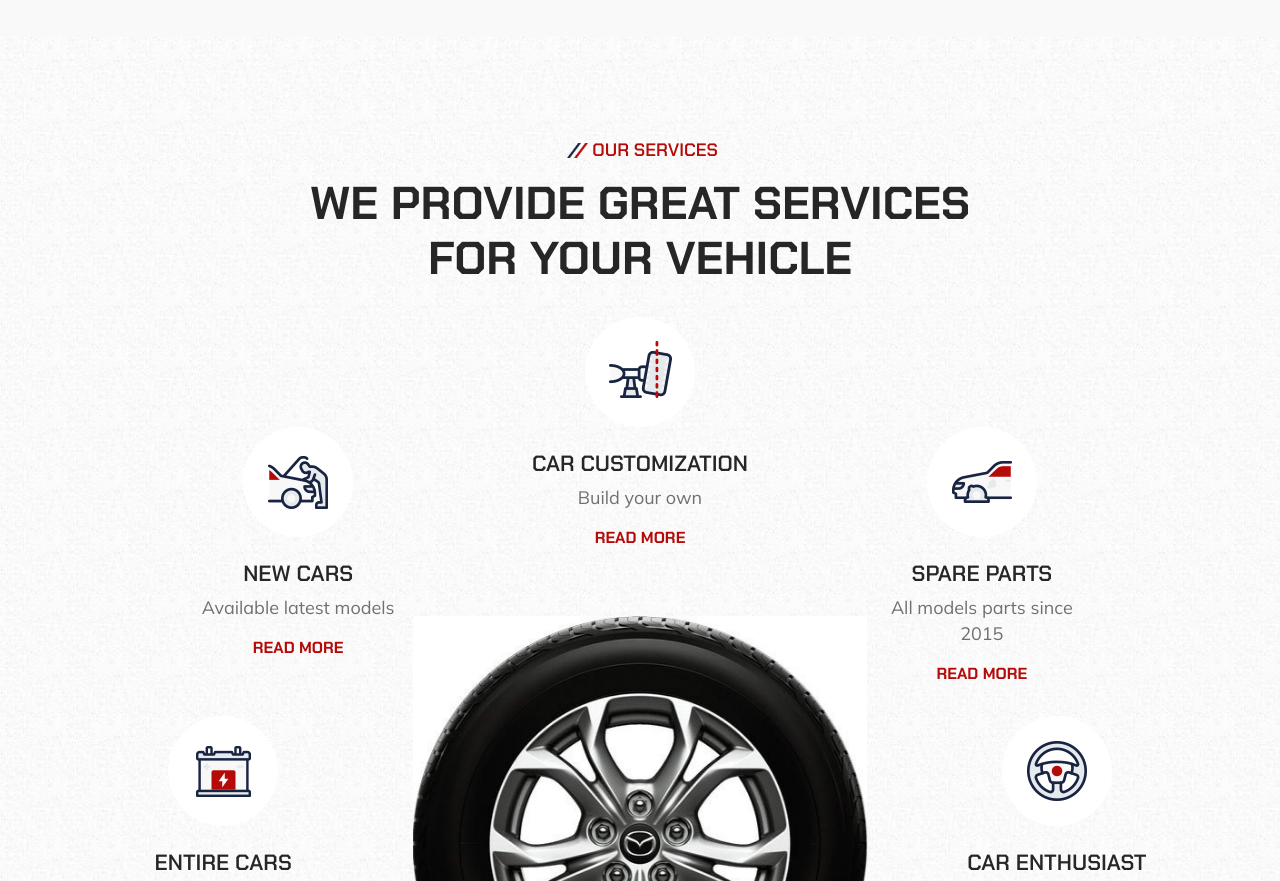
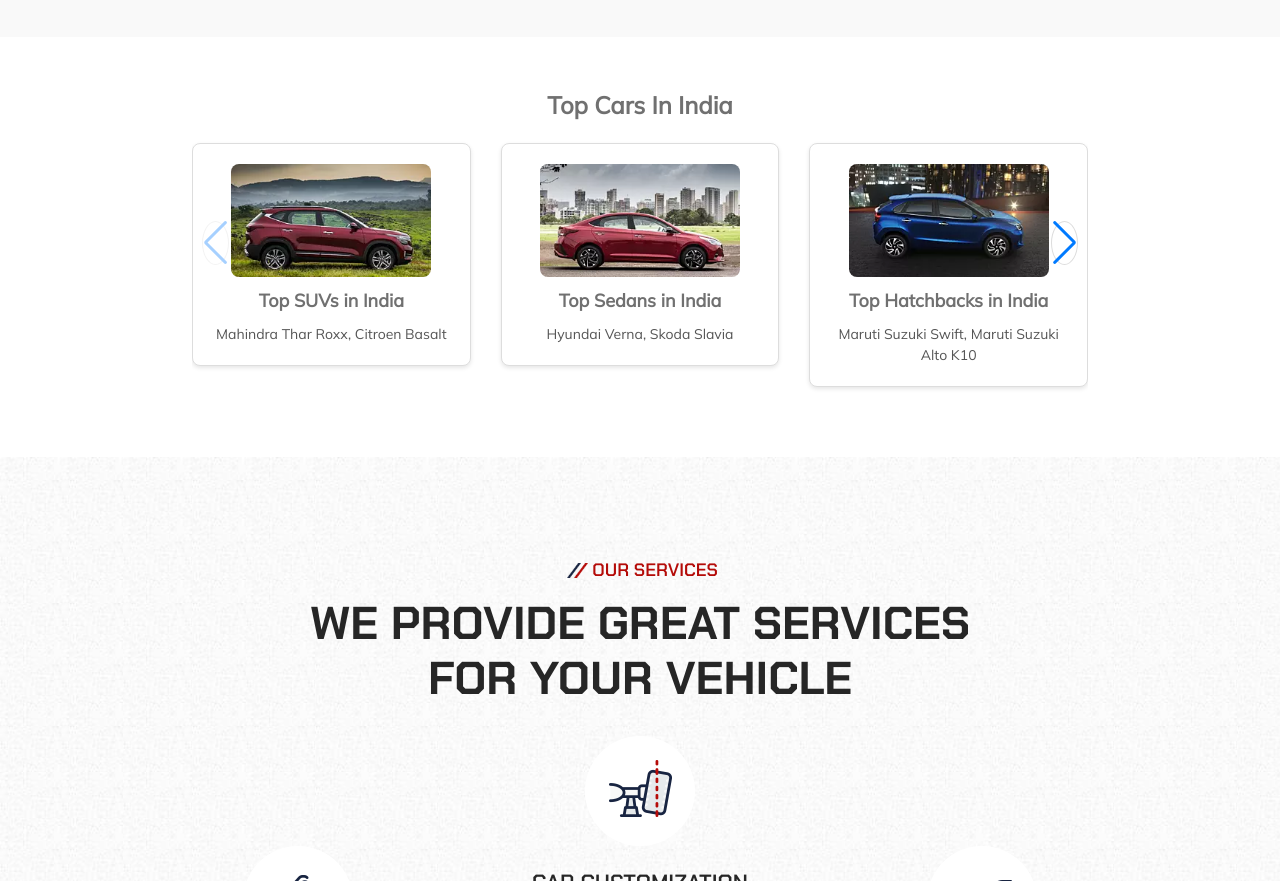
Before and after one commit to KevalP24/Motor-Rework, a plain HTML site: page index.html in a window 1280 px wide. Shown: the part 1156-2037 px from the top of the page. Drawn offline with nearby package versions, Linux system fonts and the light colour scheme.

Commit message:
commit top car

```diff
--- a/assets/css/style.css
+++ b/assets/css/style.css
@@ -1306,3 +1306,109 @@ body {
   transform: scale(1.05);
   box-shadow: 0 4px 8px rgba(0, 0, 0, 0.1); /* Add a subtle shadow on hover */
 }
+
+/* new */
+.top-cars-container {
+  width: 70%;
+  margin: 0 auto; /* Center the container */
+}
+
+.top-cars {
+  margin: 50px 0;
+  text-align: center;
+}
+
+.swiper-container {
+  width: 100%; /* Set the container width to 70% */
+  padding: 20px 0;
+  position: relative;
+  margin: 0 auto; /* Center the Swiper container */
+  overflow: hidden; /* Hide overflow to prevent showing partial slides */
+}
+
+
+.swiper-slide {
+  display: flex;
+  justify-content: center; /* Center the slide content horizontally */
+  align-items: center; /* Center the slide content vertically */
+  text-align: center;
+  flex-shrink: 0; /* Center the text */
+}
+
+.car-item {
+  display: flex;
+  flex-direction: column;
+  align-items: center;
+  padding: 20px; /* Add padding to create more space around the content */
+  border: 1px solid #ddd;
+  border-radius: 8px;
+  box-shadow: 0 2px 4px rgba(0, 0, 0, 0.1);
+  background-color: #fff;
+}
+
+.car-item img {
+  max-width: 200px; /* Increase the image size for a more prominent display */
+  border-radius: 8px;
+  display: block;
+  margin: 0 auto;
+}
+
+.car-item h3 {
+  font-size: 18px;
+  margin: 10px 0;
+}
+
+.car-item p {
+  font-size: 14px;
+  color: #555;
+}
+
+.swiper-button-next,
+.swiper-button-prev {
+  color: #000;
+  font-size: 20px;
+  background-color: #fff;
+  border: 1px solid #ddd;
+  border-radius: 50%;
+  width: 40px;
+  height: 40px;
+  display: flex;
+  justify-content: center;
+  align-items: center;
+  position: absolute;
+  top: 50%;
+  transform: translateY(-50%);
+}
+
+.swiper-button-next {
+  right: 20px;
+}
+
+.swiper-button-prev {
+  left: 20px;
+}
+
+/* new */
+
+.user-icon {
+  position: relative;
+}
+
+.dropdown-menu {
+  color: #000;
+  display: none;
+  position: absolute;
+  top: 100%;
+  right: 0;
+  background-color: #fff;
+  border: 1px solid #ccc;
+  padding: 15px;
+}
+
+.user-icon:hover .dropdown-menu {
+  display: block;
+}
+.dropdown-menu a {
+  display: block;
+  padding: 5px 0;
+}
--- a/assets/js/script.js
+++ b/assets/js/script.js
@@ -13,3 +13,29 @@ navToggler.addEventListener("click", function () {
   navbar.classList.toggle("active");
   this.classList.toggle("active");
 });
+
+
+
+var swiper = new Swiper('.swiper-container', {
+  slidesPerView: 3,
+  spaceBetween: 30,
+  loop: false, // Disable loop if it's causing problems
+  navigation: {
+    nextEl: '.swiper-button-next',
+    prevEl: '.swiper-button-prev',
+  },
+  breakpoints: {
+    640: {
+      slidesPerView: 1,
+      spaceBetween: 20,
+    },
+    768: {
+      slidesPerView: 2,
+      spaceBetween: 30,
+    },
+    1024: {
+      slidesPerView: 3,
+      spaceBetween: 30,
+    },
+  },
+});
--- a/index.html
+++ b/index.html
@@ -42,6 +42,13 @@
   -->
   <link rel="preload" as="image" href="./assets/images/hero-banner.png">
   <link rel="preload" as="image" href="./assets/images/hero-bg.jpg">
+
+
+  <!-- Swiper CSS -->
+<link rel="stylesheet" href="https://unpkg.com/swiper/swiper-bundle.min.css">
+
+<!-- Swiper JS -->
+<script src="https://unpkg.com/swiper/swiper-bundle.min.js"></script>
 
 </head>
 
@@ -88,9 +95,16 @@
         </ul>
       </nav>
 
-      <a href="login.html" class="btn btn-primary">
+      <!-- <a href="#" class="btn btn-primary">
         <i class="ri-user-6-line"></i>
-      </a>
+      </a> -->
+      <div class="user-icon btn btn-primary" >
+        <i class="ri-user-6-line"></i>
+        <div class="dropdown-menu">
+          <a href="login.html">Login</a>
+          <a href="signup.html">Signup</a>
+        </div>
+      </div>
       <!-- <a href="login.html" class="btn btn-primary">
         <i class="ri-map-pin-line"></i>
       </a> -->
@@ -187,6 +201,45 @@
 
         </div>
 
+      </section>
+
+      <section class="top-cars">
+        <h2>Top Cars In India</h2>
+        <div class="top-cars-container">
+        <div class="swiper-container">
+          <div class="swiper-wrapper">
+            <div class="swiper-slide car-item">
+              <img src="./assets/images/carousel/suv.webp" alt="Top SUVs in India">
+              <h3>Top SUVs in India</h3>
+              <p>Mahindra Thar Roxx, Citroen Basalt</p>
+            </div>
+            <div class="swiper-slide car-item">
+              <img src="./assets/images/carousel/sedan.webp" alt="Top Sedans in India">
+              <h3>Top Sedans in India</h3>
+              <p>Hyundai Verna, Skoda Slavia</p>
+            </div>
+            <div class="swiper-slide car-item">
+              <img src="./assets/images/carousel/hatchbacks.webp" alt="Top Hatchbacks in India">
+              <h3>Top Hatchbacks in India</h3>
+              <p>Maruti Suzuki Swift, Maruti Suzuki Alto K10</p>
+            </div>
+            <div class="swiper-slide car-item">
+              <img src="./assets/images/carousel/suv compact.webp" alt="Top Compact SUVs in India">
+              <h3>Top Compact SUVs in India</h3>
+              <p>Mahindra XUV 3XO, Maruti Suzuki Fronx</p>
+            </div>
+            <div class="swiper-slide car-item">
+              <img src="./assets/images/carousel/luxury.webp" alt="Top Luxury Cars in India">
+              <h3>Top Luxury Cars in India</h3>
+              <p>BMW 7 Series, Toyota Land Cruiser</p>
+            </div>
+          </div>
+
+          <!-- Add Arrows -->
+          <div class="swiper-button-next"></div>
+          <div class="swiper-button-prev"></div>
+        </div>
+        </div>
       </section>
 
 
```
Also changed, not shown: login.html (deleted, +0 -103 lines), assets/images/carousel/hatchbacks.webp (added), assets/images/carousel/luxury.webp (added), assets/images/carousel/sedan.webp (added), assets/images/carousel/suv compact.webp (added), assets/images/carousel/suv.webp (added), 1 other file.
